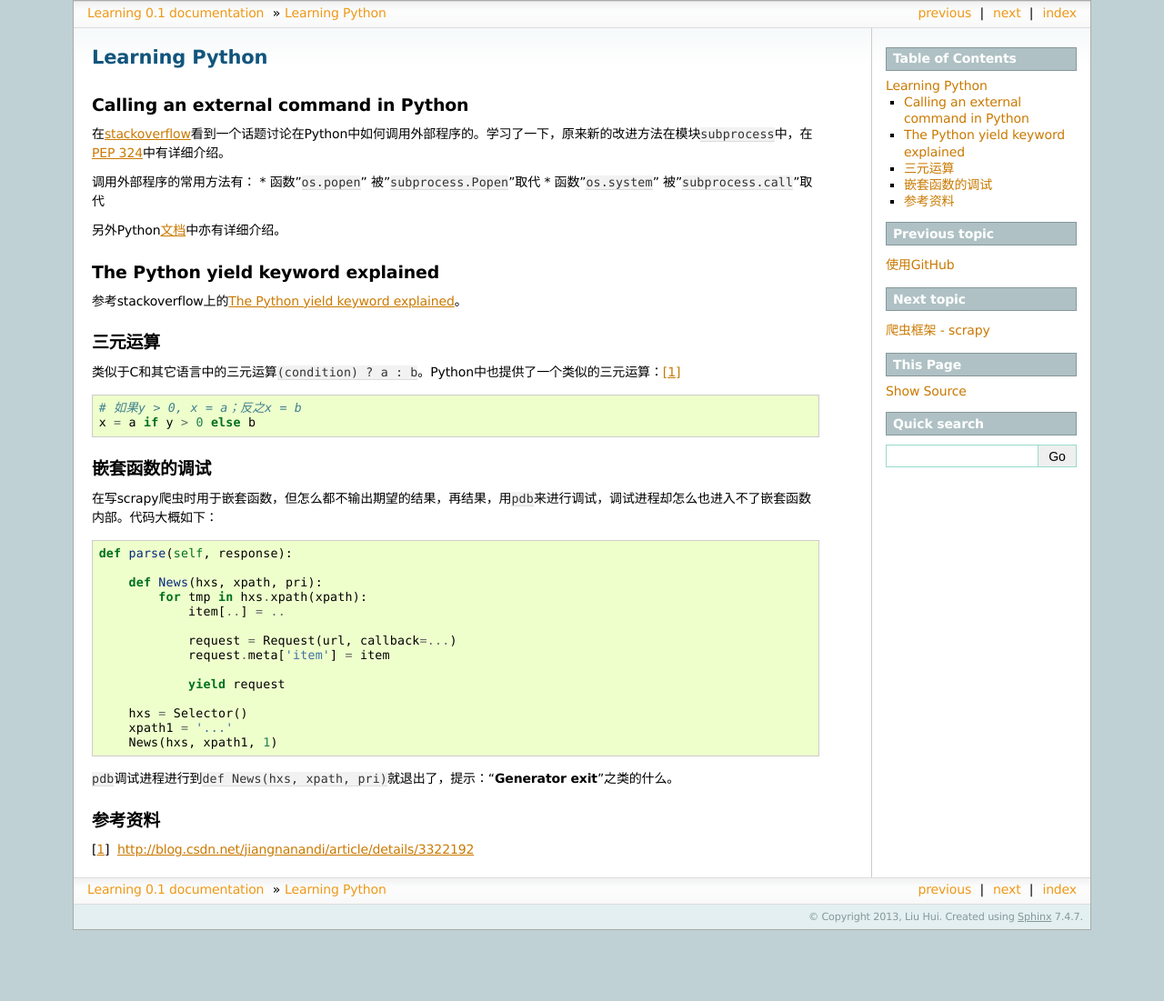
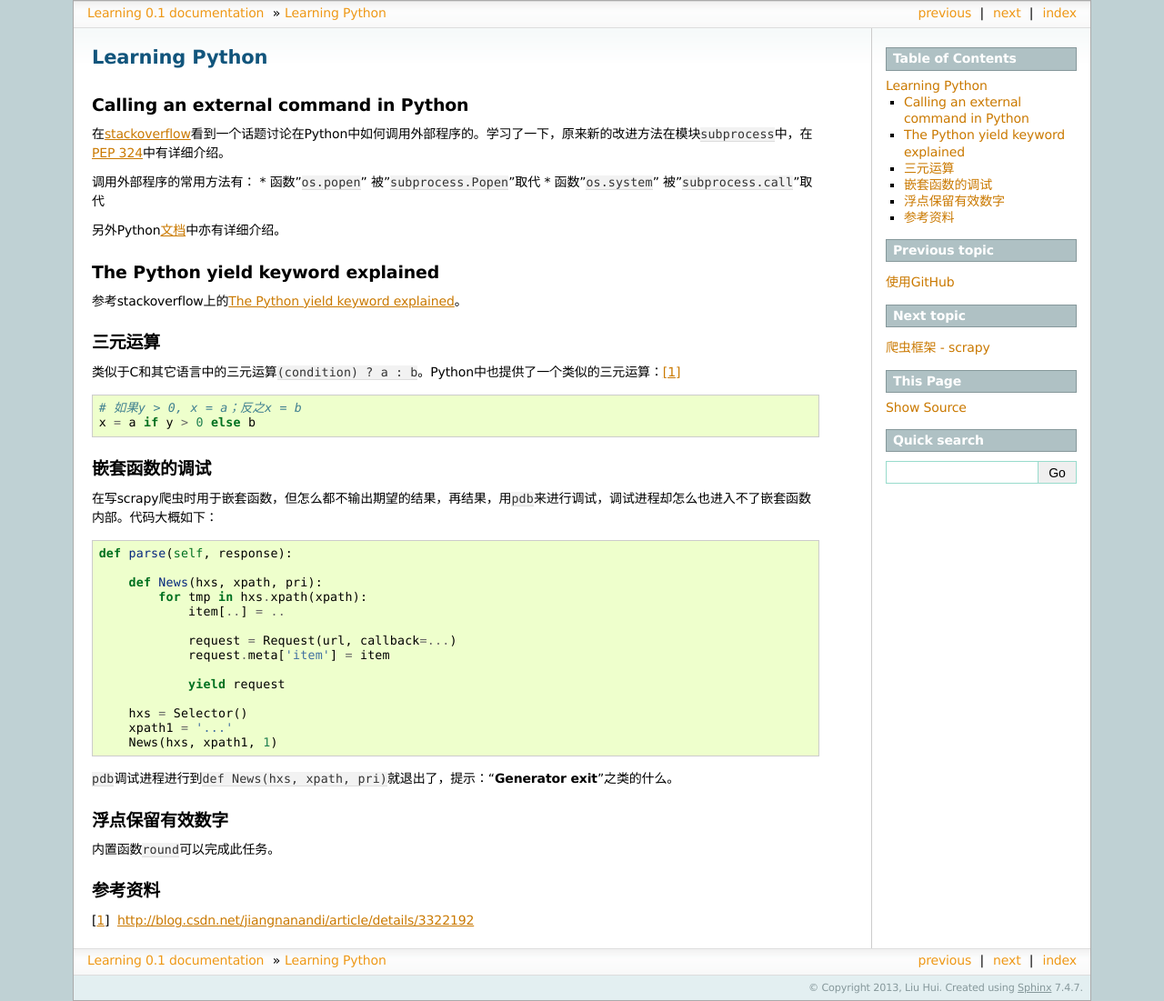
Before and after one commit to huiliu/learning.docs.hui, a Sphinx documentation site: the page built from source/python.rst, in a window 1280 px wide. Shown: the whole page at 91% size. Built offline with Sphinx 7.4.7, drawn with Linux system fonts in a browser that asks for light colours; formulas are drawn with MathJax 3; before the commit the page ends 1023 px from its top, so only the background shows below that.

Commit message:
UPDATE python
关于浮点数的有效数字问题

```diff
--- a/source/python.rst
+++ b/source/python.rst
@@ -55,6 +55,10 @@ The Python yield keyword explained
 ``pdb``\ 调试进程进行到\ ``def News(hxs, xpath, pri)``\ 就退出了，提示：“\
 **Generator exit**\ ”之类的什么。
 
+浮点保留有效数字
+=================
+内置函数\ ``round``\ 可以完成此任务。
+
 参考资料
 ==========
 .. [#]  http://blog.csdn.net/jiangnanandi/article/details/3322192
--- a/source/zabbix.rst
+++ b/source/zabbix.rst
@@ -136,6 +136,9 @@ MIB的信息可以通过\ `oid-info`_\ 查看。接下假定你有一个正常
 .. _手册:      https://www.zabbix.com/documentation/2.0/manual/discovery/low_level_discovery
 .. _oid-info:  http://oid-info.com/index.htm
 
+Export and Import
+==================
+
 安装中可能的问题
 ===================
 
```
